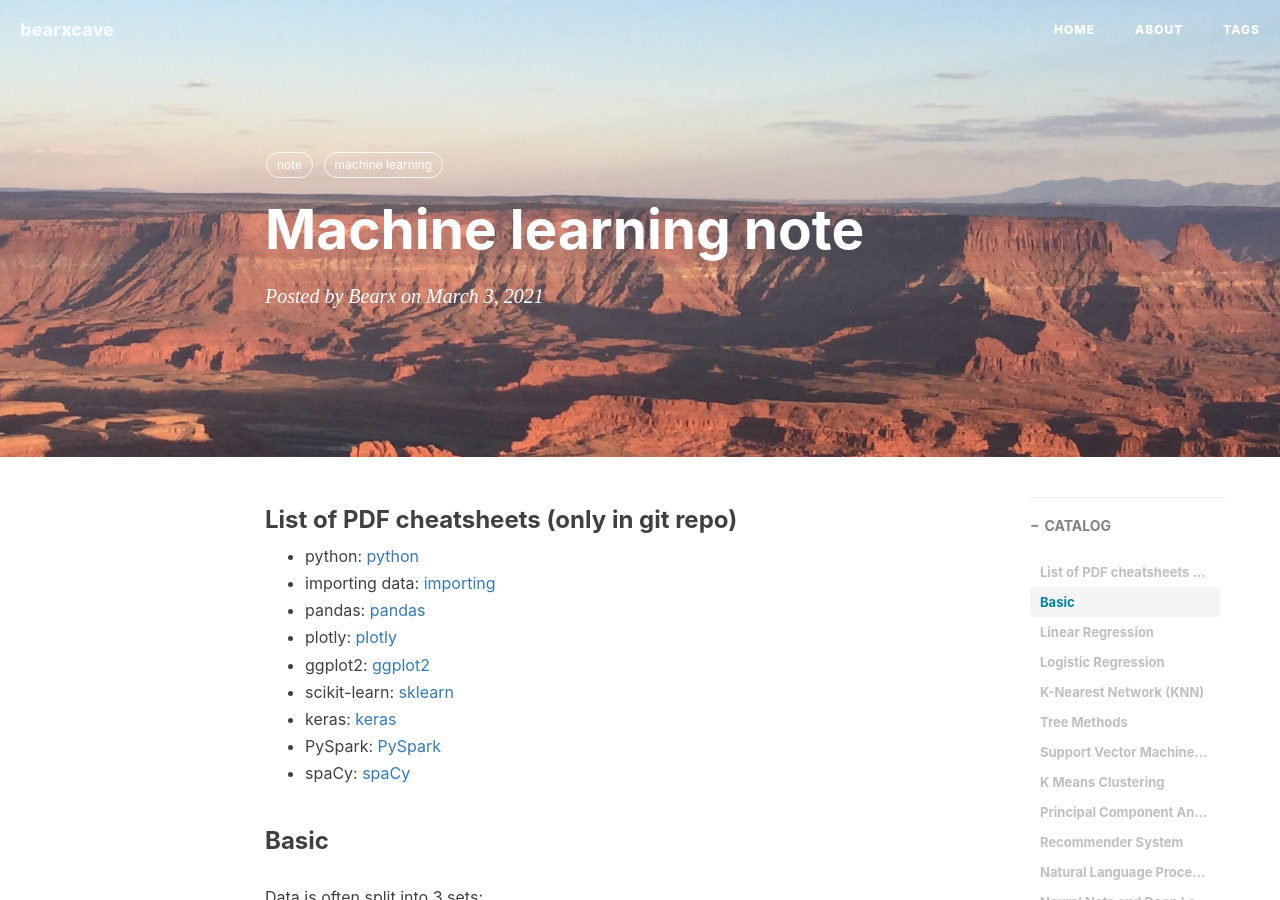
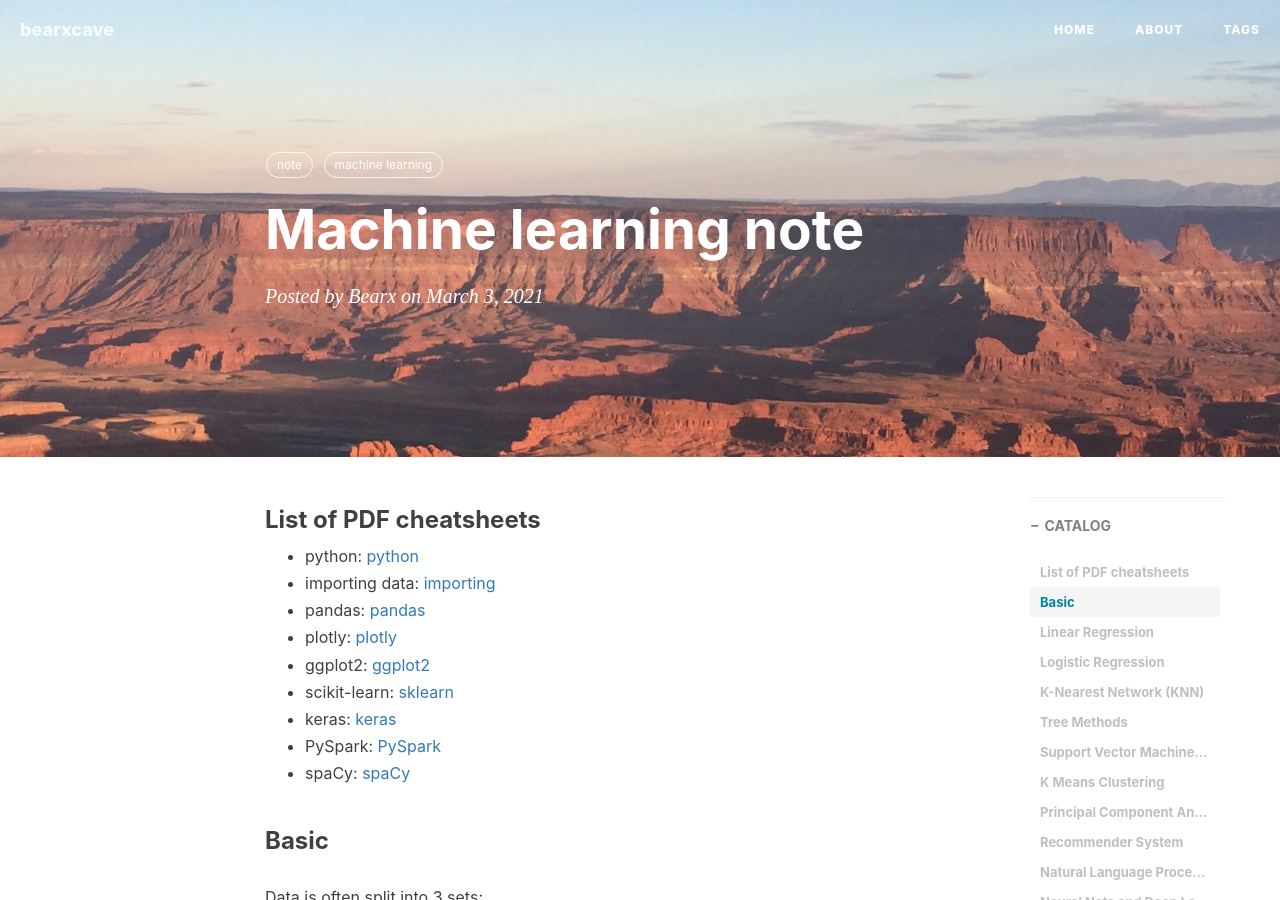
Before and after one commit to Bearxcave/Bearxcave.github.io, a Jekyll site: the page built from _posts/2021-03-03-cheatsheet-machine-learning-bootcamp-note.md, in a window 1280 px wide and 900 px high. Built offline with Jekyll 4.4.1, drawn with Linux system fonts in a browser that asks for light colours; nearby versions of some CDN libraries; formulas are drawn with MathJax 3; comment, search, counter and statistics services are not loaded.

Commit message:
Update 2021-03-03-cheatsheet-machine-learning-bootcamp-note.md

```diff
--- a/_posts/2021-03-03-cheatsheet-machine-learning-bootcamp-note.md
+++ b/_posts/2021-03-03-cheatsheet-machine-learning-bootcamp-note.md
@@ -10,7 +10,7 @@ tags:
     - machine learning
 ---
 
-### List of PDF cheatsheets (only in git repo)
+### List of PDF cheatsheets
 
 * python: [python](https://github.com/bearxcave/bearxcave.github.io/blob/master/img/cheatsheet/cheat%20sheet%20python.pdf)
 * importing data: [importing](https://github.com/bearxcave/bearxcave.github.io/blob/master/img/cheatsheet/cheat%20sheet%20importing%20data.pdf)
```
